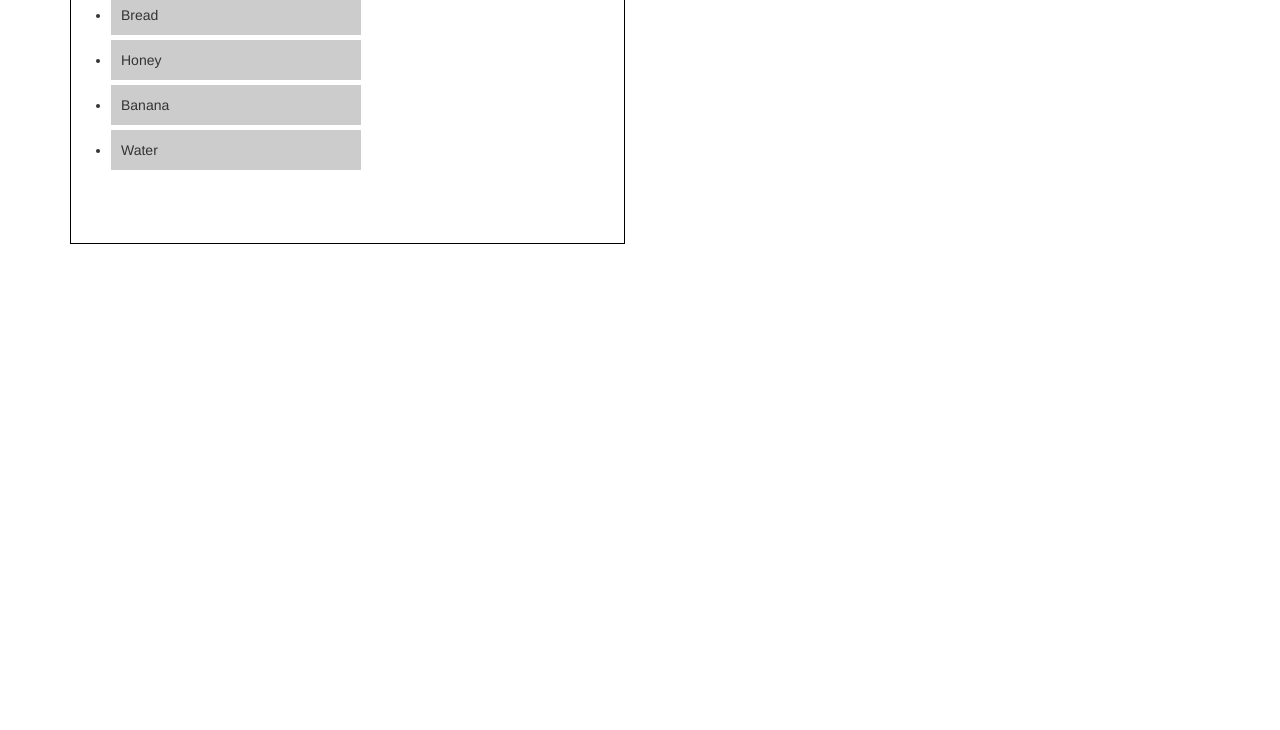
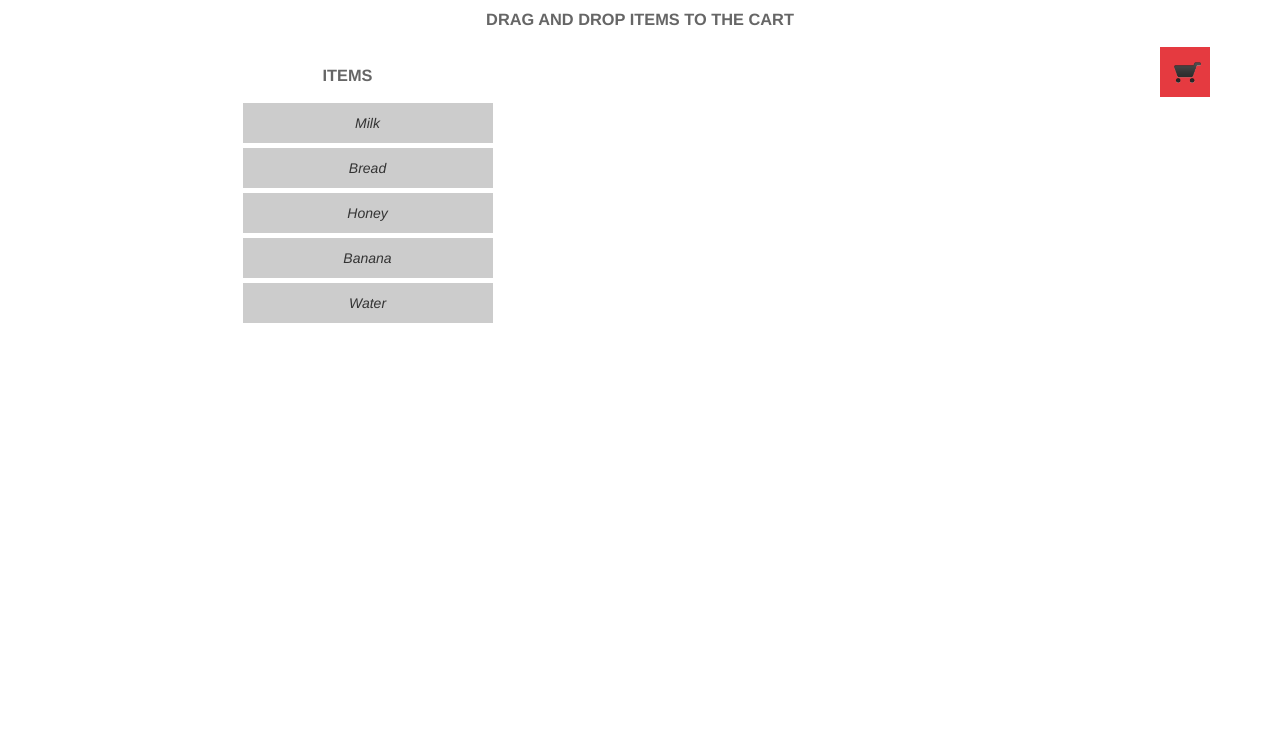
Before and after one commit to NorbertB29/Priority-based-shopping-cart, a plain HTML site: page index.html in a window 1280 px wide. Shown: the part 70-800 px from the top of the page. Drawn offline with Linux system fonts and the light colour scheme.

Commit message:
Added extra style

```diff
--- a/cartLogic.js
+++ b/cartLogic.js
@@ -10,12 +10,12 @@ $(document).ready( function () {
 	$('.item').on('dragstart', function (ev) { dragstart(ev); });
 	$('.item').on('dragend', function (ev) { dragend(ev); });
 	$(cartBtn).on('drop', function (ev) { drop(ev); });
-	$(cartBtn).on('dragover', function (ev) { dragover(ev); });
 	$(cartList).on('drop', function (ev) { drop(ev); });
 
 	function dragstart (e) {
 
 		$(cartList).on('dragover', function (ev) { dragover(ev); });
+		$(cartBtn).on('dragover', function (ev) { dragover(ev); });
 		e.originalEvent.dataTransfer.setData("item", e.target.id);
 		draggedElement = e.target;
 
@@ -31,6 +31,7 @@ $(document).ready( function () {
 		if ($(draggedElement).hasClass('in-cart')) {
 
 			$(cartList).off('dragover');
+			$(cartBtn).off('dragover');
 			$(oldDropPosition).removeClass('dropzone');
 			$(dropPosition).addClass('dropzone');
 
--- a/index.html
+++ b/index.html
@@ -8,7 +8,14 @@
 	<body>
 		<div class="container">
 			<section class="row">
+				<div class="col-xs-12">
+					<h1 class="title">Priority based shopping cart</h1>
+					<h3 class="title">Drag and Drop items to the Cart</h3>
+				</div>
+			</section>
+			<section class="row">
 				<div class="col-sm-6">
+					<h3 class="title">Items</h3>
 					<ul id="item-list">
 						<li class="item" id="item1" draggable="true">Milk <span class="quantity"></span></li>
 						<li class="item" id="item2" draggable="true">Bread <span class="quantity"></span></li>
--- a/style.css
+++ b/style.css
@@ -3,28 +3,62 @@
 	width: 100%;
 	min-height: 300px;
 	height: auto;
-	border: 1px solid #000;
+	list-style-type: none;
 }
 
 #cart-list {
 	display: none;
+	background-color: #eee;
+	padding: 20px 0;
+	margin-top: 50px;
 }
 
 #cart-btn {
 	width: 50px;
 	height: 50px;
-	background-color: #888;
+	background-image: url(./img/cart-icon.png);
+	background-position: 65% center;
+	background-repeat: no-repeat;
+	background-size: 70%;
+	background-color: #E53A40;
+	float: right;
+	cursor: pointer;
+}
+
+#cart-btn:hover {
+	background-color: #F16B6F;
 }
 
 .item {
+	position: relative;
 	padding: 10px;
-	margin: 5px 0;
 	width: 250px;
 	background-color: #ccc;
-	transition: all .3s ease-in-out;
+	transition: all .2s ease-in-out;
+	text-align: center;
+	margin: 5px auto !important;
+	cursor: pointer;
+	font-size: 14px;
+	font-style: italic;
+}
+
+.item:hover {
+	background-color: #F16B6F;
 }
 
 .dropzone {
-	background-color: #eee;
+	background-color: #ddd;
 	margin-top: 10px;
+	transform: scale(.95);
 }
+
+.title {
+	text-align: center;
+	text-transform: uppercase;
+	color: #666;
+}
+
+.quantity {
+	position: absolute;
+	right: 10px;
+}
```
Also changed, not shown: img/cart-icon.png (added).
